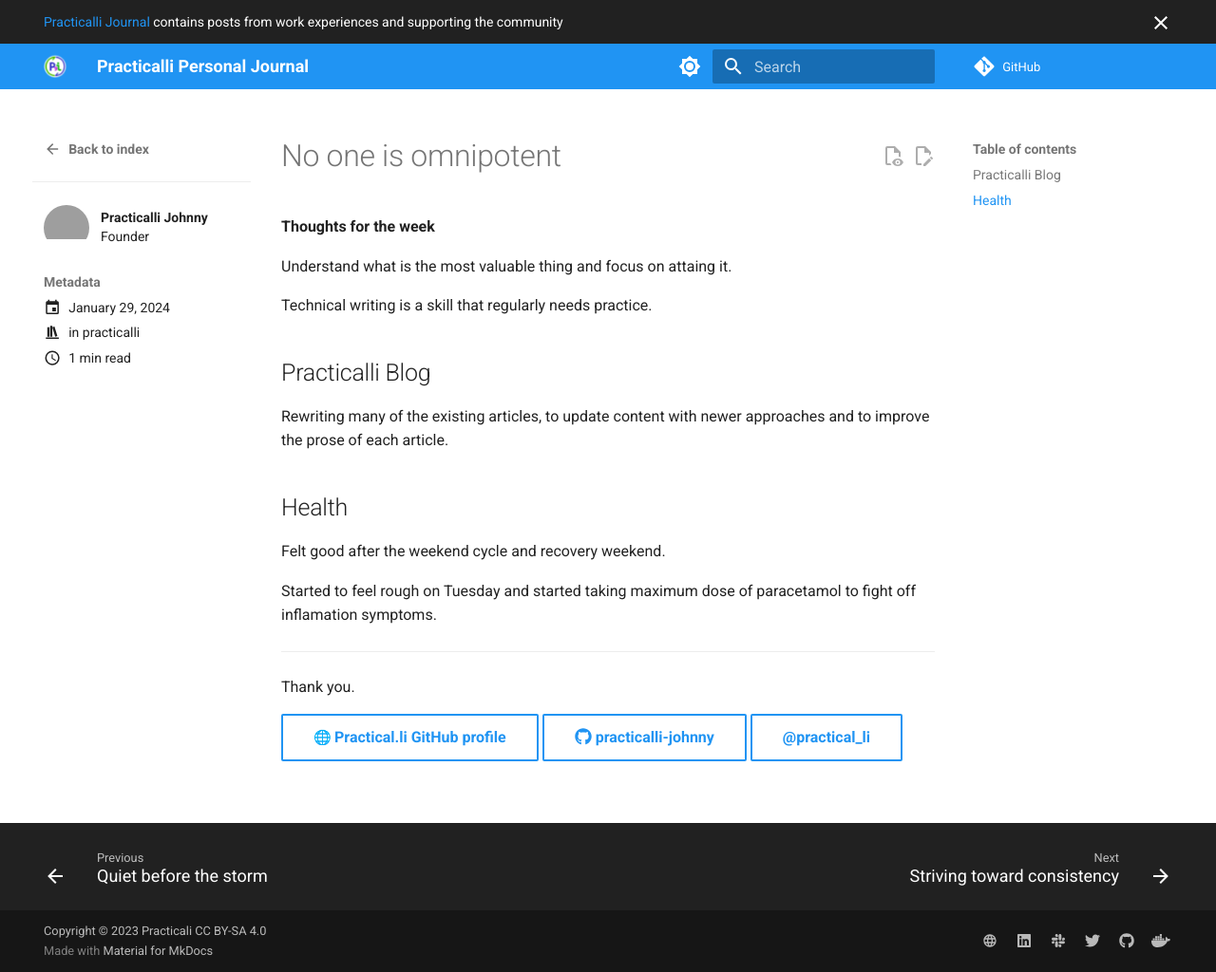
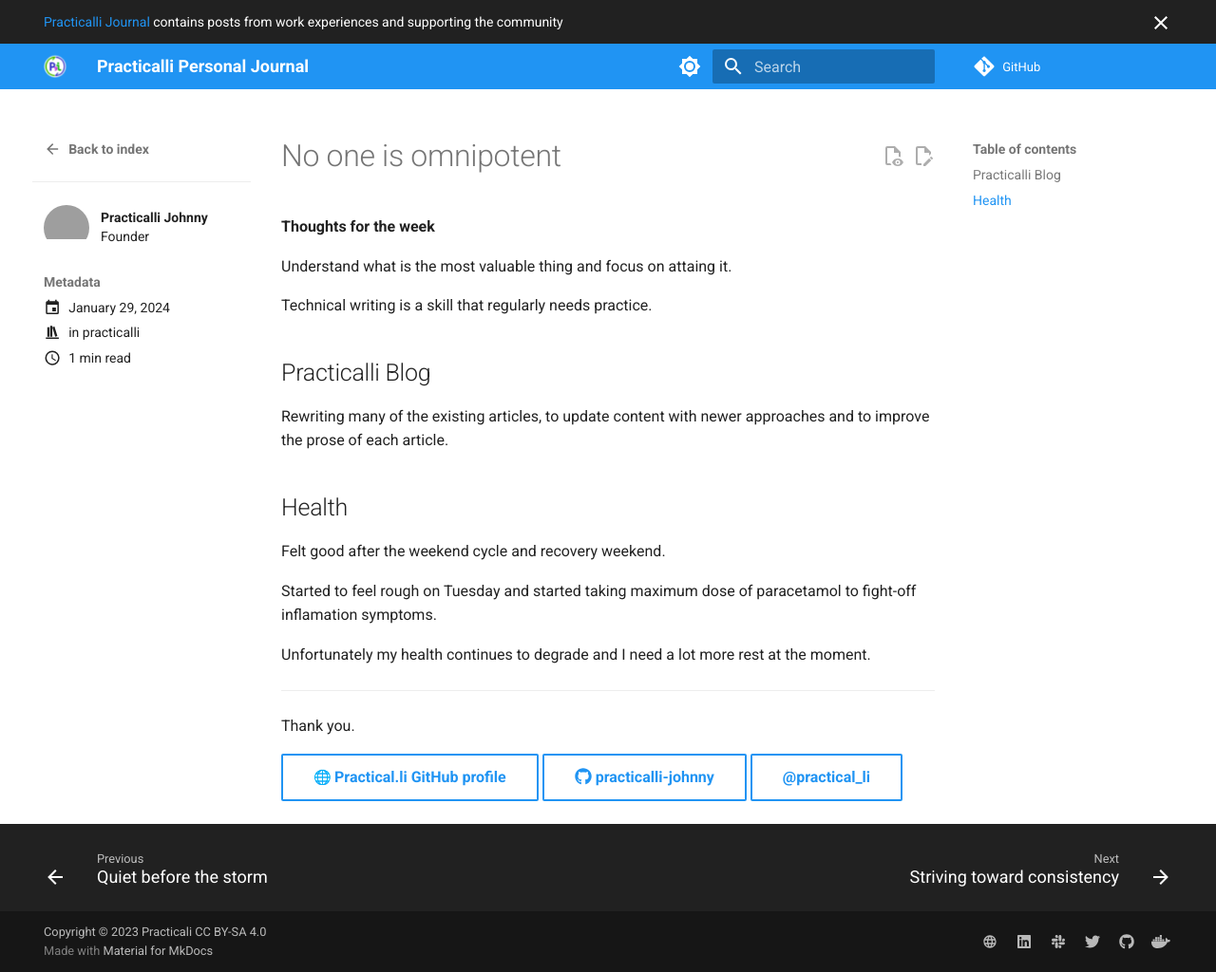
Before and after one commit to practicalli/personal-journal, an MkDocs documentation site: the page built from docs/posts/2024/january/29.md, in a window 1280 px wide and 1024 px high. Shown: the whole window at 95% size. Built offline with MkDocs 1.6.1 and Material for MkDocs 9.7.7, drawn with Linux system fonts in a browser that asks for light colours; emoji names are drawn with the system emoji font; comment, search, counter and statistics services are not loaded; grey boxes are pictures that could not be loaded.

```diff
--- a/docs/posts/2024/january/29.md
+++ b/docs/posts/2024/january/29.md
@@ -24,7 +24,9 @@ Rewriting many of the existing articles, to update content with newer approaches
 
 Felt good after the weekend cycle and recovery weekend.
 
-Started to feel rough on Tuesday and started taking maximum dose of paracetamol to fight off inflamation symptoms.
+Started to feel rough on Tuesday and started taking maximum dose of paracetamol to fight-off inflamation symptoms.
+
+Unfortunately my health continues to degrade and I need a lot more rest at the moment.
 
 ---
 Thank you.
```
Also changed, not shown: docs/posts/2024/february/26.md (added, +51 -0 lines).
